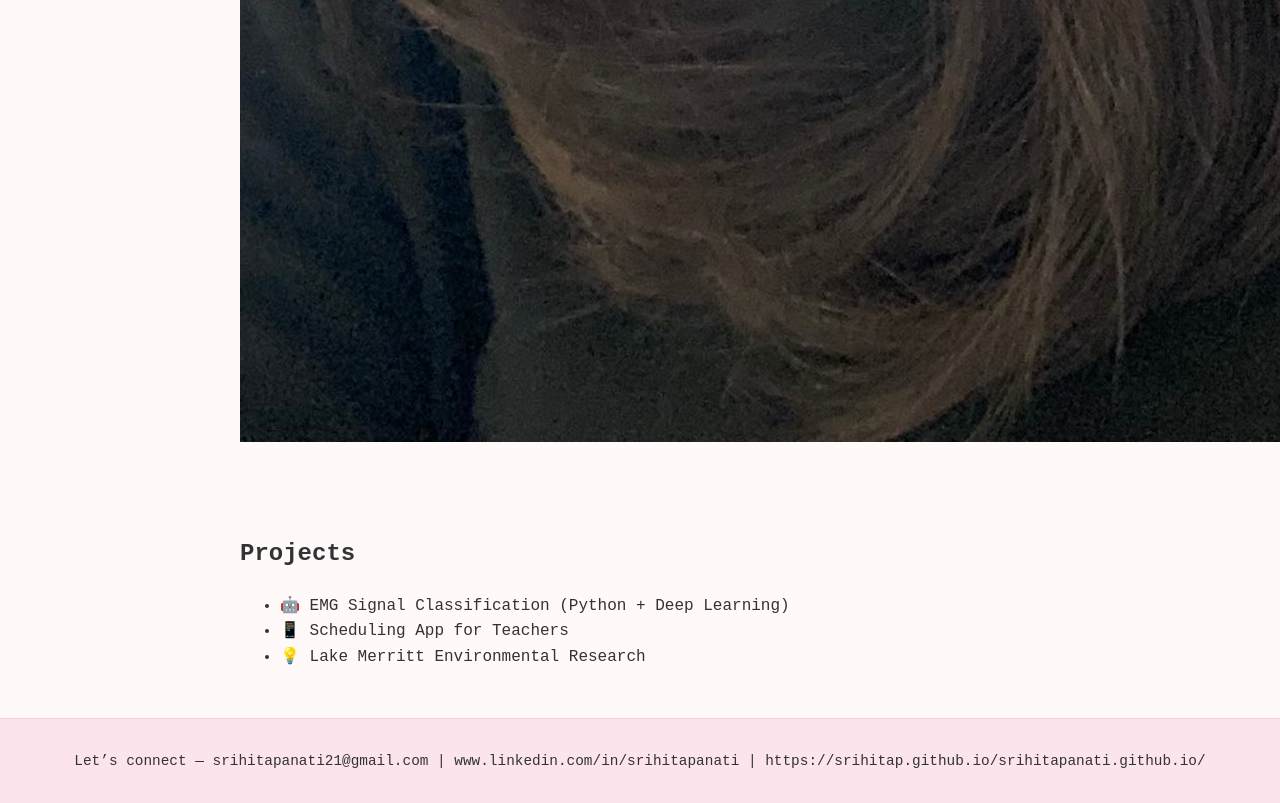
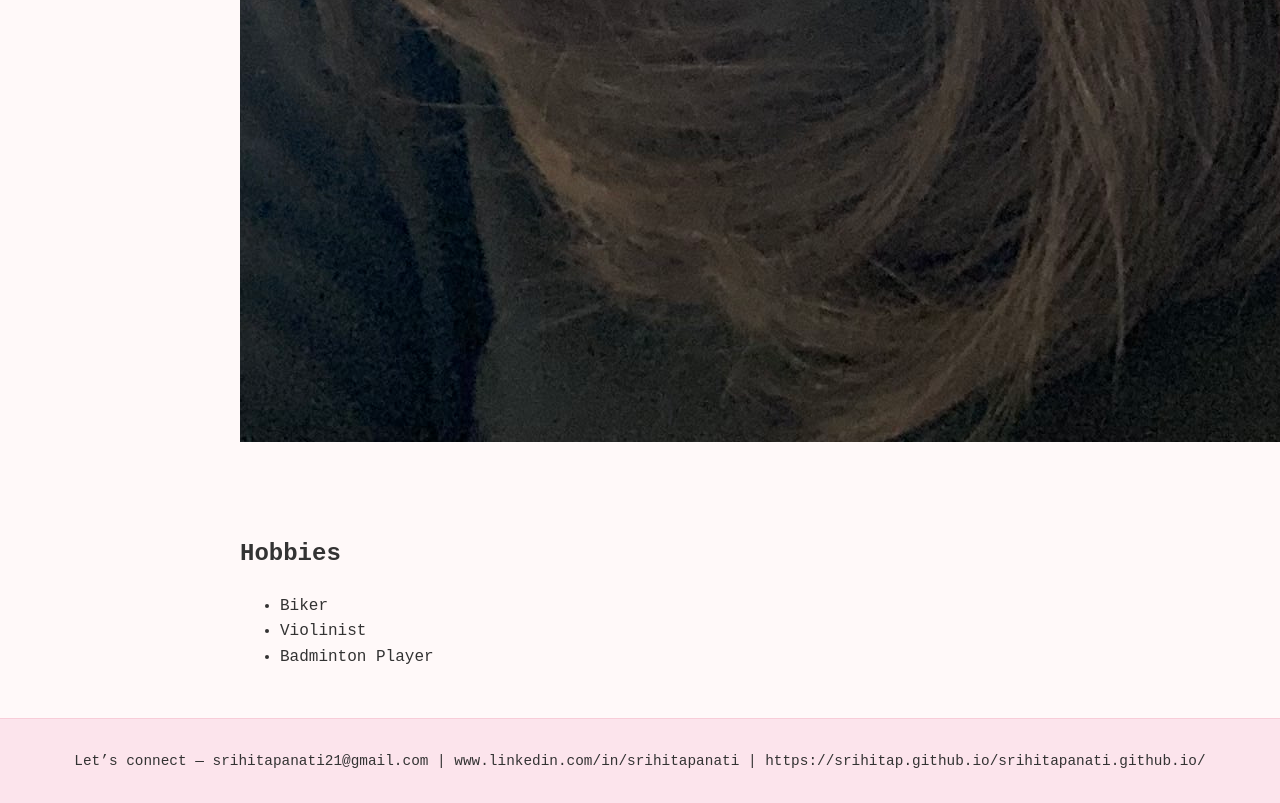
Before and after one commit to srihitap/srihitapanati.github.io, a plain HTML site: page index.html in a window 1280 px wide. Shown: the part 3056-3859 px from the top of the page. Drawn offline with Linux system fonts and the light colour scheme.

Commit message:
Update index.html

```diff
--- a/index.html
+++ b/index.html
@@ -35,11 +35,11 @@
   </section>
 
   <section class="projects">
-    <h2>Projects</h2>
+    <h2>Hobbies</h2>
     <ul>
-      <li>🤖 EMG Signal Classification (Python + Deep Learning)</li>
-      <li>📱 Scheduling App for Teachers</li>
-      <li>💡 Lake Merritt Environmental Research</li>
+      <li> Biker</li>
+      <li> Violinist</li>
+      <li> Badminton Player</li>
     </ul>
   </section>
 
```
